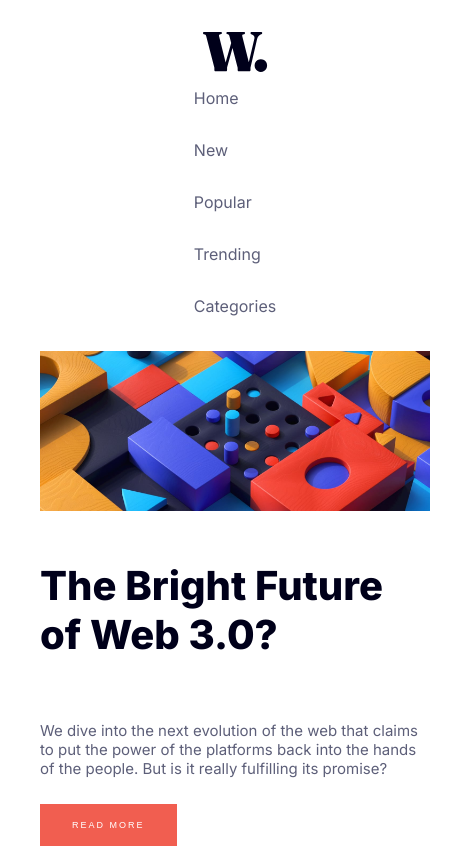
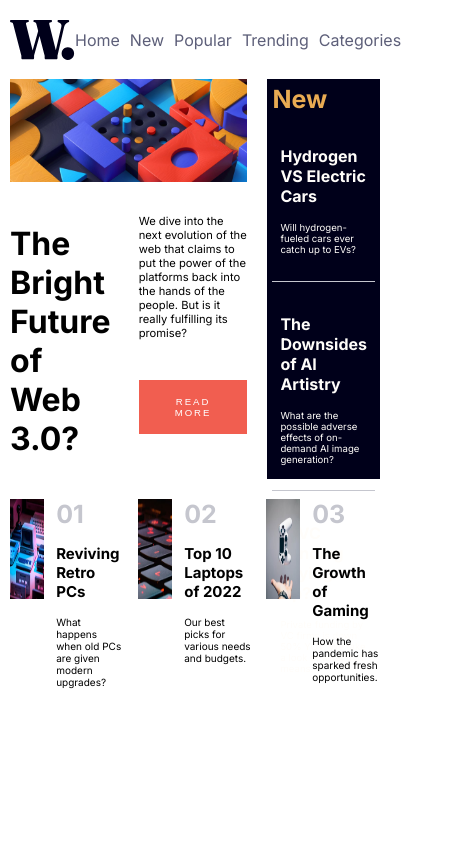
Before and after one commit to Collins-maker/main-NewsPage, a plain HTML site: page index.html in a window 390 px wide. Shown: the top 850 px of the page, 470 px wide, since content can reach past the window. Drawn offline with Linux system fonts and the light colour scheme.

Commit message:
re styling and structuring the page

```diff
--- a/index.html
+++ b/index.html
@@ -25,23 +25,25 @@
           <a href="#">Categories</a>
         </div>
       </nav>
+
       <div class="container">
-        <div class="first-section">
-          <div class="one">
+        <div class="first-section-grid">
+          <div class="item-1">
             <img src="/images/image-web-3-desktop.jpg" alt="hero image" />
           </div>
-          <div class="two">
+          <div class="item-2">
             <h1 class="hero-text">The Bright Future of Web 3.0?</h1>
-            <div class="desc">
+          </div>
+          <div class="item-3 desc">
             <p>
-                We dive into the next evolution of the web that claims to put
-                the power of the platforms back into the hands of the people.
-                But is it really fulfilling its promise?
+              We dive into the next evolution of the web that claims to put the
+              power of the platforms back into the hands of the people. But is
+              it really fulfilling its promise?
             </p>
             <button class="read-more">Read more</button>
           </div>
-          </div>
-          <div class="three">
+
+          <div class="item-4">
             <h2>New</h2>
             <div class="card">
               <h3>Hydrogen VS Electric Cars</h3>
@@ -63,9 +65,8 @@
             </div>
           </div>
         </div>
-      </div>
         <div class="second-section">
-      <div class="highlights">
+          <div class="highlights one">
             <img src="images/image-retro-pcs.jpg" />
             <div class="text">
               <span>01</span>
@@ -73,7 +74,7 @@
               <p>What happens when old PCs are given modern upgrades?</p>
             </div>
           </div>
-      <div class="highlights">
+          <div class="highlights two">
             <img src="/images/image-top-laptops.jpg" />
             <div class="text">
               <span>02</span>
@@ -81,7 +82,7 @@
               <p>Our best picks for various needs and budgets.</p>
             </div>
           </div>
-      <div class="highlights" id="highlights-three">
+          <div class="highlights three" id="highlights-three">
             <img src="/images/image-gaming-growth.jpg" />
             <div class="text">
               <span>03</span>
@@ -91,5 +92,6 @@
           </div>
         </div>
       </div>
+    </div>
   </body>
 </html>
--- a/styles.css
+++ b/styles.css
@@ -13,10 +13,10 @@ body {
   --very-dark-blue: hsl(240, 100%, 5%);
 }
 .homepage {
-  max-width: 100vw;
-  margin: auto;
-  min-height: 100vh;
-  padding: 2rem 12.5rem;
+  max-width: 800px;
+  max-height: 600px;
+  padding:10px;
+  margin: 10px auto;
   font-weight: 400;
 }
 .navbar {
@@ -25,11 +25,18 @@ body {
   justify-content: space-between;
   margin-bottom: 1.2em;
 }
+.nav-right{
+  display: flex;
+  justify-content: space-around;
+  gap: 10px;
+}
+
 nav a {
   text-decoration: none;
   color: var(--dark-grayish-blue);
   font-size: 1em;
   margin-right: 1.2emx;
+
 }
 nav a:hover {
   color: var(--soft-orange);
@@ -37,39 +44,47 @@ nav a:hover {
 nav a:last-child {
   margin-right: 0;
 }
-.container {
+
+.container{
+  display: flex;
+  flex-direction: column;
+  width: 100%;
+  gap: 20px;
+}
+.first-section-grid{
   display: grid;
-  gap: 50px;
+  gap: 20px;
+  grid-template-columns: repeat(3, 1fr);
+  grid-template-rows: repeat(2, 1fr);
+  width: 100%;
+  height: 400px;
 }
-.first-section {
-  display: grid;
-  gap: 1.2em;
-  grid-template-areas: "one one one three" "one one one three" "two two two three";
-  margin-bottom: 1.2em;
+.item-1{
+  grid-row: 1 / 2;
+  grid-column: 1 / 3;
+
 }
-.one {
-  grid-area: one;
+.item-1 img{
+  width: 100%;
+  height: 100%;
 }
-.one img {
-  width: 100%;
+
+.item-2{
+  grid-column: 1 / 2;
+  grid-row: 2 /3;
 }
-.two {
-  grid-area: two;
-  display: flex;
-  align-items: flex-start;
+.hero-text h1{
+  font-size: 35px;
+  font-weight: 600;
 }
-.two h1 {
-  flex: 1;
-  margin-right: 20px;
-  font-weight: 800;
-  font-size: 40px;
-  color: var(--very-dark-blue);
+.item-3{
+  grid-column: 2 / 3;
+  grid-row: 2 /3;
+  justify-content: space-between;
 }
-.desc {
-  flex: 1;
-  font-size: 15px;
-  color: var(--dark-grayish-blue);
-  padding-top: 20px;
+.item-3 p{
+  font-size: 0.7em;
+  margin-bottom: 25px;
 }
 .desc button {
   background-color: var(--soft-red);
@@ -81,156 +96,67 @@ nav a:last-child {
   cursor: pointer;
   letter-spacing: 2px;
   text-transform: uppercase;
-  margin-top: 1.2em;
+  margin-top: 15px;
+
 }
 .desc button:hover {
   background-color: var(--very-dark-blue);
 }
-.three {
-  grid-area: three;
+
+
+.item-4{
+  grid-column: 3 / 4;
+  grid-row: 1 /3;
   background-color: var(--very-dark-blue);
   color: var(--off-white);
-  padding: 30px;
+  padding: 5px;
 }
-.three h2 {
+.item-4 h2{
   color: var(--soft-orange);
-  font-size: 30px;
-  margin-bottom: 20px;
+  font-size: 25px;
+  margin: 0px;
 }
-.card {
-  margin-bottom: 20px;
-  padding-bottom: 20px;
-  border-bottom: 1px solid var(--grayish-blue);
+.card{
+ padding: 1em 0.5em;
+  margin: 0;
+  border-bottom: 1px solid hsl(233, 8%, 79%);
 }
-.card:last-child {
-  border-bottom: none;
-  margin-bottom: 0;
+.card:last-child{
+  border: none;
 }
-.card p {
-  color: var(--grayish-blue);
-  font-size: 14px;
-}
-.card h3 {
-  margin-bottom: 0.5em;
-  color: var(--off-white);
+.card h3{
   font-size: 1em;
 }
-.card h3:hover {
-  cursor: pointer;
-  color: var(--soft-orange);
-}
-.second-section {
-  display: flex;
-  justify-content: space-between;
-  width: fit-content;
-}
-.highlights {
-  display: flex;
-  /* justify-content: space-between; */
-  margin-right: 1em;
-}
-.highlights:last-child {
-  margin-right: 0;
-  margin-left: 1em;
-}
-.highlights img {
-  margin-right: 10px;
-  height: 120px;
-}
-.highlights .text {
-  display: flex;
-  flex-direction: column;
-  justify-content: center;
-}
-.highlights .text span {
-  display: inline-block;
-  font-size: 25px;
-  font-weight: 700;
-  color: var(--grayish-blue);
-}
-.highlights .text h3 {
-  font-size: 14px;
-  margin: 10px 0;
-}
-.highlights .text h3:hover {
-  cursor: pointer;
-  color: var(--soft-red);
-}
-.highlights .text p {
-  font-size: 12px;
-  color: var(--dark-grayish-blue);
-  line-height: 1.4;
+.card p{
+  font-size: 0.6em;
 }
 
-@media only screen and (max-width: 600px) {
-  .homepage {
-    width: 100%;
-    margin: auto;
-    min-height: 160vh;
-    padding: 2rem 2.5rem;
-    font-weight: 400;
-  }
-  .navbar {
+.second-section{
   display: flex;
-    flex-direction: column;
-    align-items: center;
-    justify-content: space-around;
-    /* justify-content: space-between; */
-    margin-bottom: 1.2em;
-  }
-  .navbar img{
-    align-items: center;
-  }
-
-  .nav-right{
-    display: flex;
-    flex-direction: column;
-
-  }
-  nav a {
-    text-decoration: none;
-    color: var(--dark-grayish-blue);
-    font-size: 1em;
-    margin: 0, 1.2em;
-    padding: 1rem;
-  }
-  .container {
-    display: flex;
-    flex-direction: column;
-    gap: 2em;
-  }
-  .first-section {
-    display: flex;
-    flex-direction: column;
-    gap: 1.2em;
-    /* grid-template-areas: "one one one three" "one one one three" "two two two three"; */
-    margin-bottom: 1.2em;
-  }
-
-  .two {
-    grid-area: two;
-    display: flex;
-    flex-direction: column;
-    align-items: flex-start;
-  }
-
-  .second-section {
-    display: flex;
-    flex-direction: column;
-    align-items: center;
-    /* align-items: flex-start; */
-    justify-content: space-around;
+  gap: 14px;
+  height: 100px;
   width: 100%;
 }
 
-  .highlights {
+.highlights{
+  width: 100%;
+  height: 100%;
   display: flex;
-    flex-direction: column;
-    margin-right: 1rem;
+  justify-items: flex-start;
 }
-  .highlights:last-child {
-    margin-right: 0;
-    margin-left: 0;
+.highlights img{
+  width: 30%;
+  height: 100%;
+  margin-right: 12px;
 }
-
+.text span{
+  font-size: 25px;
+  font-weight: bold;
+  color: hsl(233, 8%, 79%);
 }
+.text h3{
+  font-size: 15px;
+}
+.text p{
+  font-size: 10px;
+}
```
Lines whose indentation alone changed are shown as unchanged.
